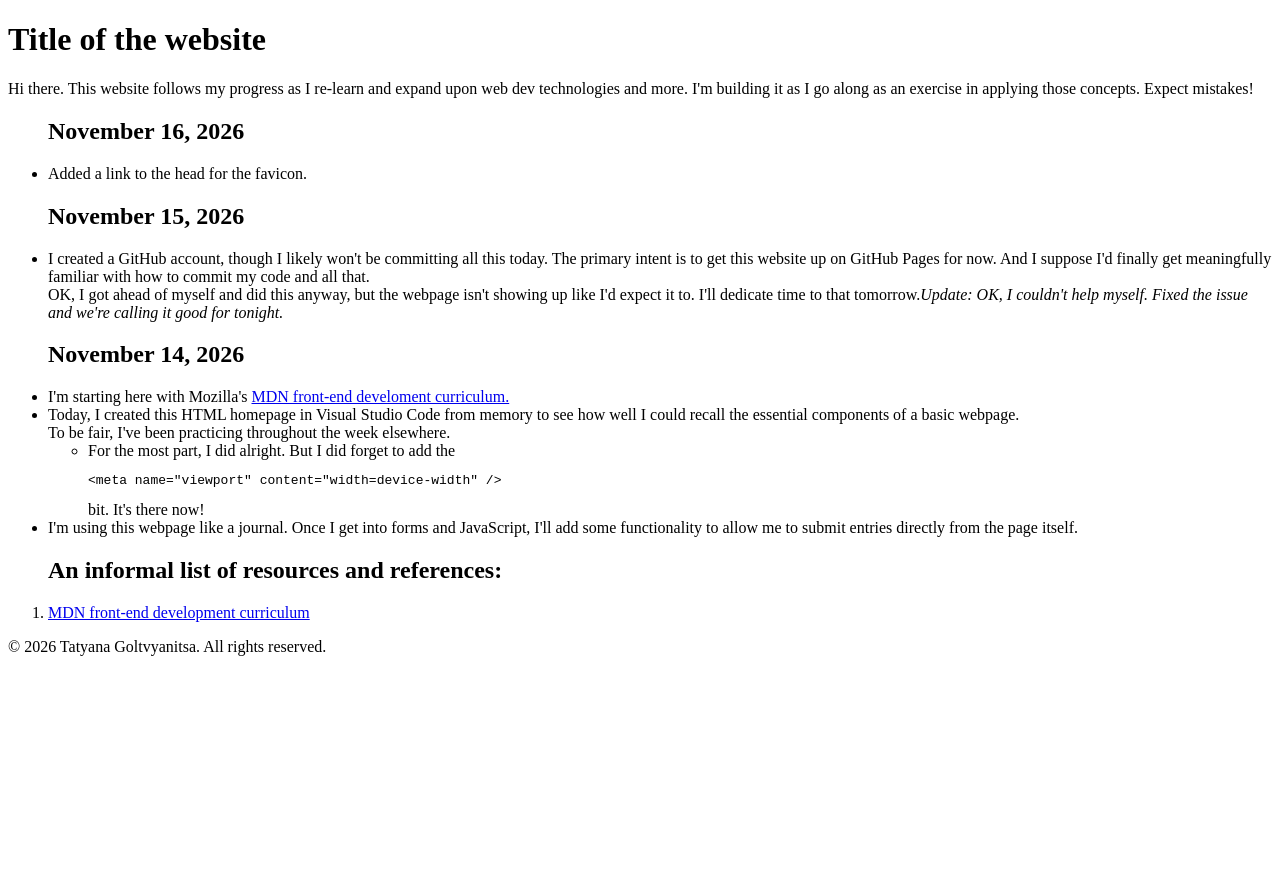
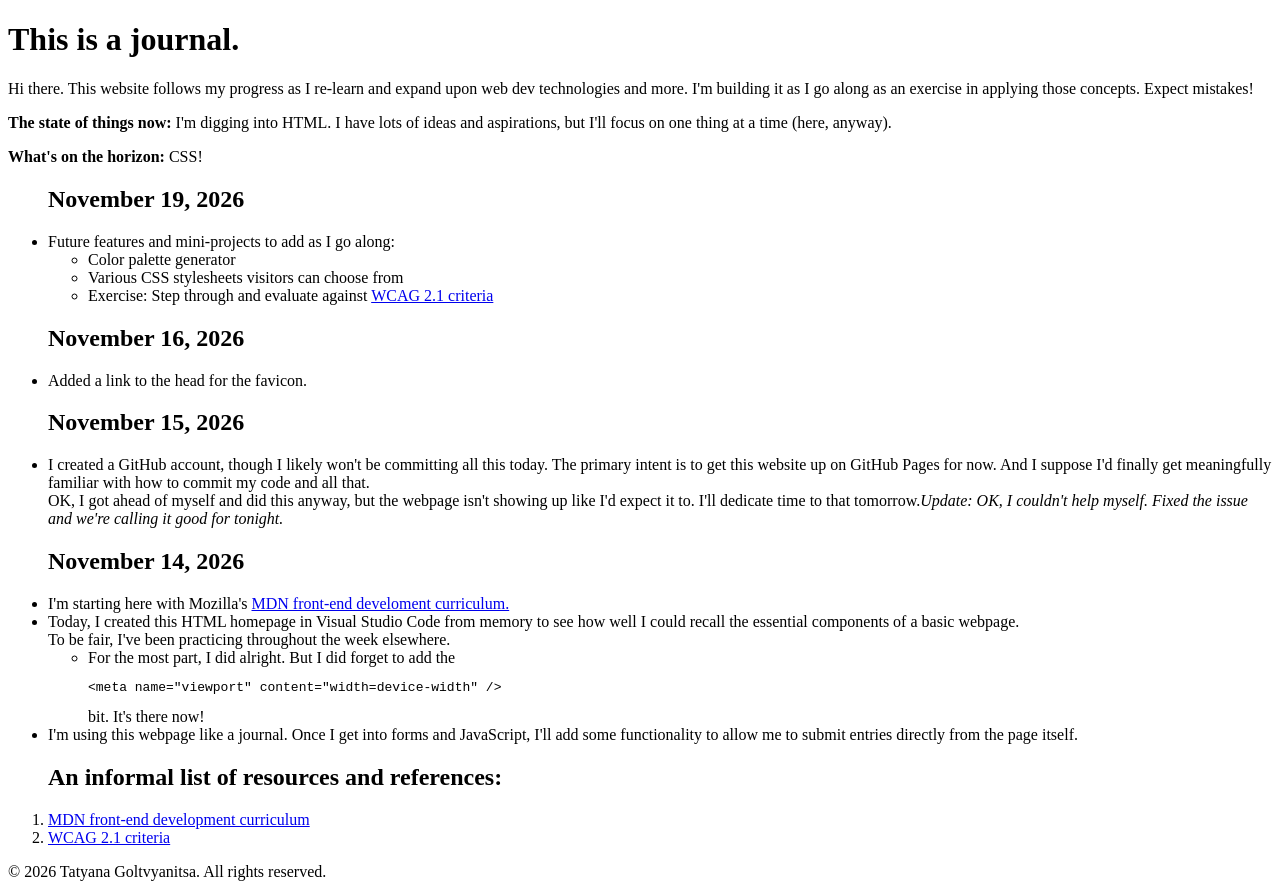
Before and after one commit to tgoltvyanitsa/tgoltvyanitsa.github.io, a plain HTML site: page index.html in a window 1280 px wide. Before the commit the page ends 800 px from the top, so only its background shows below. Drawn offline with Linux system fonts and the light colour scheme.

Commit message:
Re-uploading the correct file to the right place
Includes a small entry for yesterday and some changes to title, etc. I wasn't seeing the changes to the hosted page that I was expecting to see, and realized I uploaded a folder rather than the intended index.html file.

```diff
--- a/index.html
+++ b/index.html
@@ -3,14 +3,25 @@
     <head>
         <meta charset="utf-8" />
         <meta name="viewport" content="width=device-width" />
-        <title>Demo website</title>
+        <title>Tatyana's web dev journal</title>
         <meta rel="author" content="Tatyana" />
         <meta rel="description" content="Demo website put together by Tatyana to support learning of common web dev technologies, such as HTML, CSS, and JavaScript (especially JavaScript)." />
         <link rel="icon" href="images/favicon.jpg" type="image/x-icon" />
     </head>
     <body>
-        <h1>Title of the website</h1>
+        <h1>This is a journal.</h1>
         <p>Hi there. This website follows my progress as I re-learn and expand upon web dev technologies and more. I'm building it as I go along as an exercise in applying those concepts. Expect mistakes!</p>
+        <p><strong>The state of things now:</strong> I'm digging into HTML. I have lots of ideas and aspirations, but I'll focus on one thing at a time (here, anyway).</p>
+        <p><strong>What's on the horizon:</strong> CSS!</p>
+        <ul><h2>November 19, 2026</h2>
+            <li>Future features and mini-projects to add as I go along:
+                <ul>
+                    <li>Color palette generator</li>
+                    <li>Various CSS stylesheets visitors can choose from</li>
+                    <li>Exercise: Step through and evaluate against <a href="https://www.w3.org/TR/WCAG21/">WCAG 2.1 criteria</a></li>
+                </ul>
+            </li>
+        </ul>
         <ul><h2>November 16, 2026</h2>
             <li>Added a link to the head for the favicon.</li>
         </ul>
@@ -28,6 +39,7 @@
         </ul>
         <ol><h2>An informal list of resources and references:</h2>
             <li><a href="https://developer.mozilla.org/en-US/curriculum/">MDN front-end development curriculum</a></li>
+            <li><a href="https://www.w3.org/TR/WCAG21/">WCAG 2.1 criteria</a></li>
         </ol>
         <footer>&copy; 2026 Tatyana Goltvyanitsa. All rights reserved.</footer>
     </body>
```
